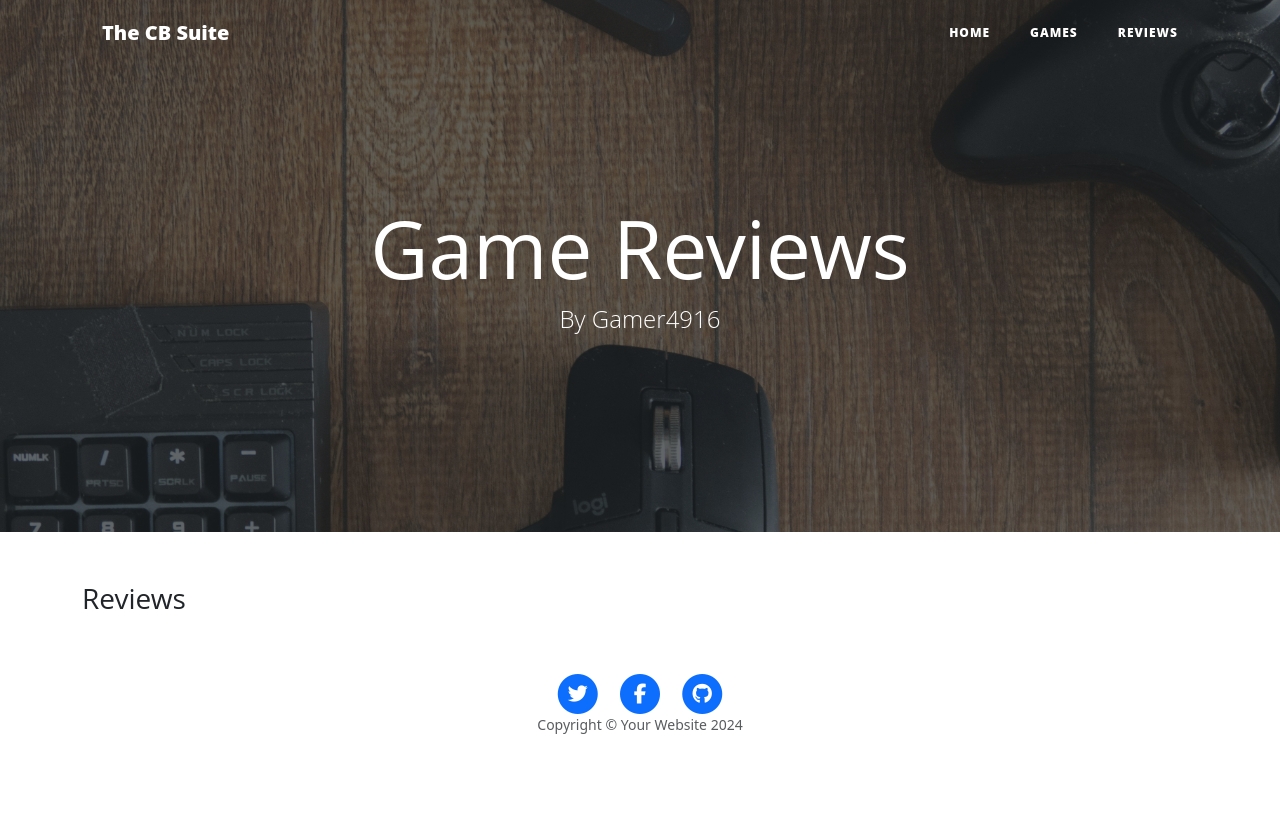
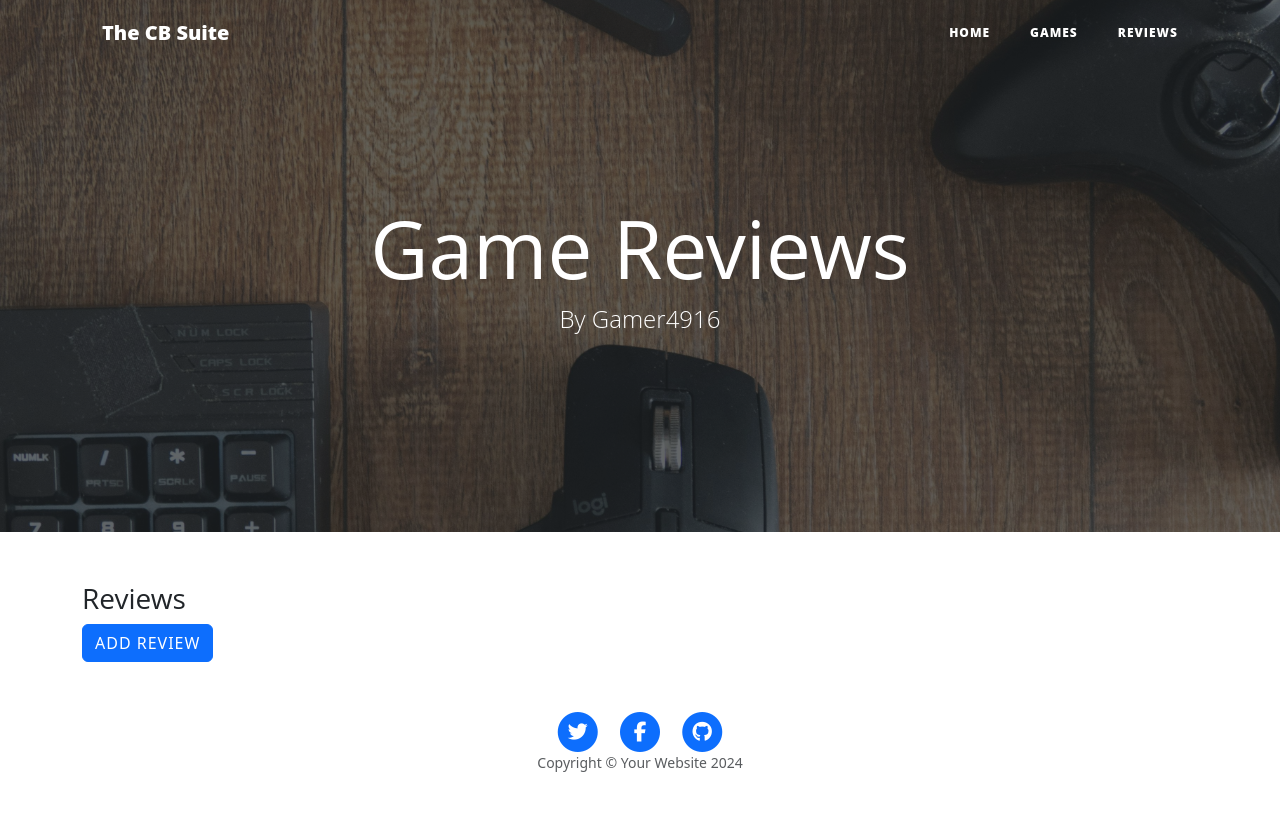
Before and after one commit to Coder4916/The-CB-Suite, a Flask app: page /reviews in a window 1280 px wide. Before the commit the page ends 734 px from the top, so only its background shows below. Run offline with Flask 3, Linux system fonts and the light colour scheme; some libraries are stand-ins or nearby versions.

Commit message:
added reviews.html template and route function ready to add review

```diff
--- a/my_suite/routes.py
+++ b/my_suite/routes.py
@@ -11,13 +11,11 @@ def home():
 
 @my_app.route("/games")
 def games():
+    data = []
+    with open("my_suite/data/images.json", "r") as json_data:
+        data = json.load(json_data)
     games = list(Game.query.order_by(Game.game_name).all())
-    return render_template("games.html", page_title="Games", games=games)
-
-
-@my_app.route("/reviews")
-def reviews():
-    return render_template("reviews.html", page_title="Reviews")
+    return render_template("games.html", page_title="Games", games=games, images=data)
 
 
 @my_app.route("/add_game", methods=["GET", "POST"])
@@ -51,3 +49,23 @@ def delete_game(game_id):
     my_database.session.delete(game)
     my_database.session.commit()
     return redirect(url_for("games"))
+
+
+@my_app.route("/reviews")
+def reviews():
+    return render_template("reviews.html", page_title="Reviews")
+
+
+@my_app.route("/add_review", methods=["GET", "POST"])
+def add_review():
+    games = list(Game.query.order_by(Game.game_name).all())
+    if request.method == "POST":
+        review = Review(
+            review_name=request.form.get("game_name"),
+            review=request.form.get("game_genre"),
+            review_date=request.form.get("game_release_date")
+        )
+        my_database.session.add(game)
+        my_database.session.commit()
+        return redirect(url_for("games"))
+    return render_template("add_game.html", page_title="Add Game")
--- a/my_suite/templates/reviews.html
+++ b/my_suite/templates/reviews.html
@@ -3,4 +3,12 @@
 
 <h3>{{ page_title }}</h3>
 
+<div class="row">
+    <div class="col">
+        <a href="{{ url_for('add_review') }}" class="btn btn-large btn-primary">
+            Add Review
+        </a>
+    </div>
+</div>
+
 {% endblock %}
```
Also changed, not shown: my_suite/templates/games.html (+11 -12 lines), my_suite/data/images.json (renamed from my_suite/data/games.json).
